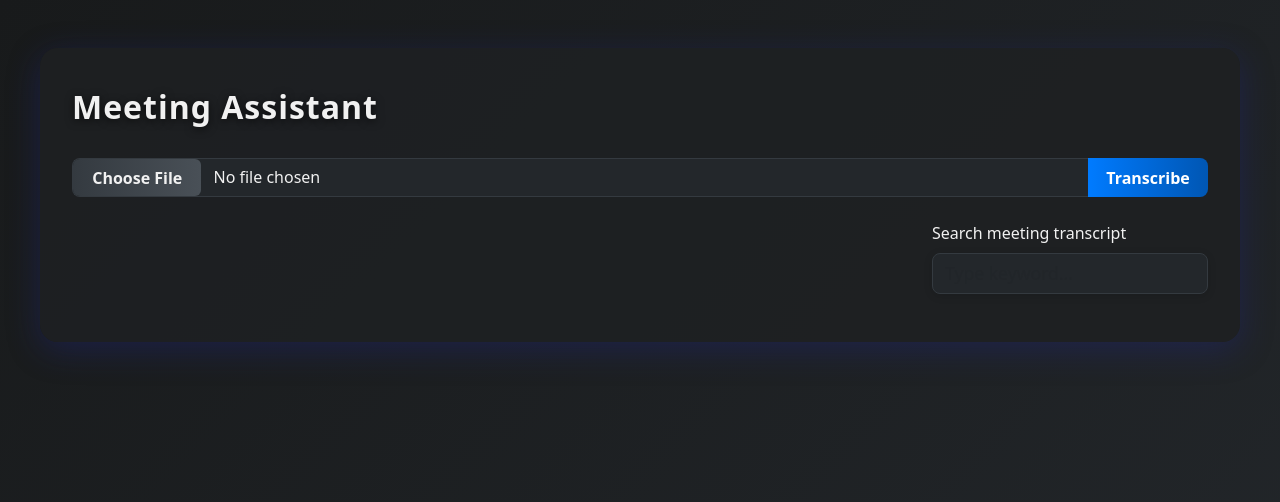
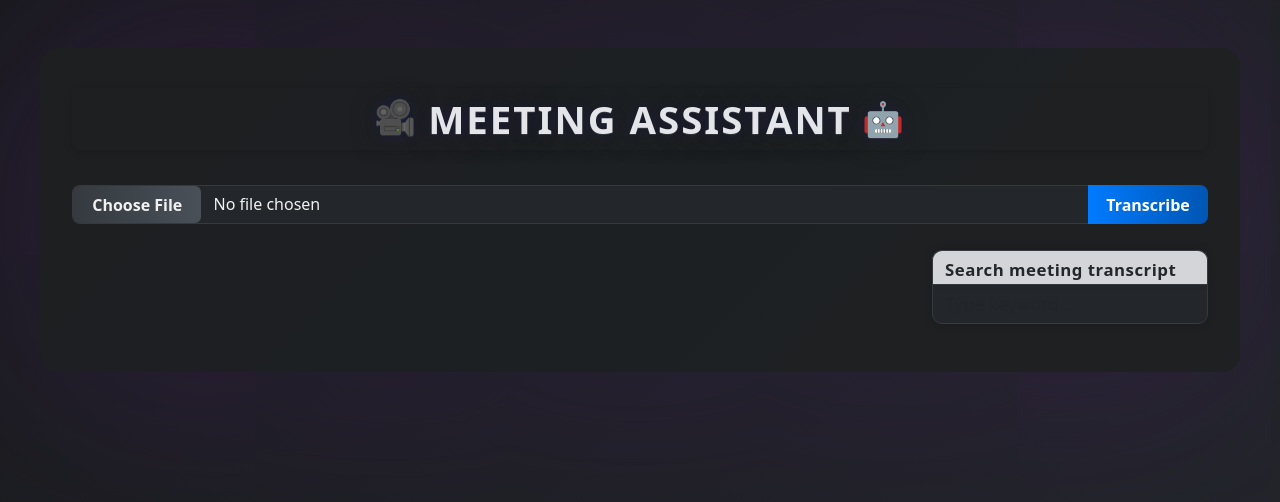
Before and after one commit to Vibe-coding-on-Agentic-DevOps/vibe-coding-poznan, a React (Create React App) app in the folder workspace/frontend/: page / in a window 1280 px wide. Shown: the top 502 px of the page. Built offline with nearby package versions, Linux system fonts and the light colour scheme.

Commit message:
UI upgrade

```diff
--- a/workspace/frontend/src/App.js
+++ b/workspace/frontend/src/App.js
@@ -31,6 +31,8 @@ function App() {
     setSegments([]);
     setActiveSegment(null);
     setFileGroupFocused(false); // Remove blue backlight after file upload
+    setSearchTerm(''); // Clear search input
+    setSearchResults([]); // Clear search results
   };
 
   const handleTimeUpdate = (e) => {
@@ -138,7 +140,31 @@ function App() {
 
   return (
     <Container className="mt-5" style={{ maxWidth: 1200 }}>
-      <h2>Meeting Assistant</h2>
+      <h2
+        style={{
+          textAlign: 'center',
+          fontWeight: 700,
+          fontSize: '2.4rem',
+          letterSpacing: '2px',
+          background: 'none', // remove gradient
+          color: '#e3e5e8', // match gray box color
+          WebkitBackgroundClip: undefined,
+          WebkitTextFillColor: undefined,
+          backgroundClip: undefined,
+          textFillColor: undefined,
+          fontFamily: 'inherit',
+          textShadow: '0 0 16px rgba(0, 17, 255, 0.12), 0 4px 24px #222b, 0 1px 0 #fff2',
+          borderRadius: '8px',
+          boxShadow: '0 2px 8px #0002',
+          padding: '0.5rem 0',
+          marginBottom: '2.2rem',
+          textTransform: 'uppercase',
+        }}
+      >
+        <span role="img" aria-label="camera" style={{fontSize: '2.1rem', verticalAlign: '0.3rem', marginRight: 10}}>🎥</span>
+        MEETING ASSISTANT
+        <span role="img" aria-label="assistant" style={{fontSize: '2.1rem', verticalAlign: '0.2rem', marginLeft: 10}}>🤖</span>
+      </h2>
       <Form onSubmit={handleSubmit} style={{ marginBottom: 0 }}>
         <div style={{ borderRadius: 8, boxShadow: fileGroupFocused ? '0 0 0 0.2rem #1976d2' : 'none', transition: 'box-shadow 1s' }}>
           <InputGroup className="mb-3" style={{ alignItems: 'stretch' }}>
@@ -178,8 +204,43 @@ function App() {
       <div style={{ display: 'flex', gap: 32, alignItems: 'flex-start', marginTop: 24 }}>
         <div style={{ flex: 3, minWidth: 0 }}>
           {(segments.length > 0 || transcription) && (
-            <div className="transcript-box" style={{maxHeight: 350, overflowY: 'auto', overflowX: 'hidden', whiteSpace: 'pre-wrap', fontFamily: 'inherit', fontSize: '1.15rem'}}>
-              <h5>Meeting Transcript:</h5>
+            <>
+              <div style={{ display: 'flex', alignItems: 'flex-end', height: 36 }}>
+                <span style={{
+                  background: '#e3e5e8', // lighter gray for transcript label
+                  color: '#23272b',
+                  fontWeight: 600,
+                  fontSize: '1.05rem',
+                  borderTopLeftRadius: 10,
+                  borderTopRightRadius: 10,
+                  padding: '6px 18px 2px 18px',
+                  border: '1px solid #343a40',
+                  borderBottom: 'none',
+                  marginLeft: -1, // nudge left
+                  marginBottom: 0, // flush top
+                  boxShadow: '0 -2px 8px #0002',
+                  letterSpacing: '0.5px',
+                  zIndex: 2,
+                  position: 'relative',
+                }}>Meeting Transcript:</span>
+              </div>
+              <div className="transcript-box" style={{
+                maxHeight: 350,
+                overflowY: 'auto',
+                overflowX: 'hidden',
+                whiteSpace: 'pre-wrap',
+                fontFamily: 'inherit',
+                fontSize: '1.15rem',
+                marginTop: 0,
+                border: '1px solid #343a40',
+                borderTopLeftRadius: 0, // remove top left radius
+                borderTopRightRadius: 0, // remove top right radius
+                borderBottomLeftRadius: 10,
+                borderBottomRightRadius: 10,
+                background: '#23272b',
+                position: 'relative',
+                zIndex: 1,
+              }}>
                 <div className="m-0" style={{whiteSpace: 'pre-wrap', wordBreak: 'break-word', fontFamily: 'inherit', fontSize: '1.15rem'}}>
                   {segments.length > 0
                     ? segments.map((seg, idx) => (
@@ -200,16 +261,50 @@ function App() {
                     : transcription}
                 </div>
               </div>
+            </>
           )}
         </div>
         <div style={{ flex: 1, minWidth: 260 }}>
           <Form.Group controlId="searchKeyword" className="mb-3">
-            <Form.Label>Search meeting transcript</Form.Label>
+            <div style={{ display: 'flex', alignItems: 'flex-end', height: 36 }}>
+              <span style={{
+                display: 'block',
+                width: '100%',
+                background: '#d3d5d8', // slightly different light gray for search label
+                color: '#23272b',
+                fontWeight: 600,
+                fontSize: '1.05rem',
+                borderTopLeftRadius: 10,
+                borderTopRightRadius: 10,
+                padding: '6px 12px 2px 12px', // match input padding
+                border: '1px solid #343a40',
+                borderBottom: 'none',
+                marginLeft: 0, // align perfectly with output field
+                marginBottom: 0, // flush top
+                boxShadow: '0 -2px 8px #0002',
+                letterSpacing: '0.5px',
+                zIndex: 2,
+                position: 'relative',
+                boxSizing: 'border-box',
+              }}>Search meeting transcript</span>
+            </div>
             <Form.Control
               type="text"
               value={searchTerm}
               onChange={handleSearch}
               placeholder="Type keyword..."
+              style={{
+                border: '1px solid #343a40',
+                borderTopLeftRadius: 0, // remove top left radius
+                borderTopRightRadius: 0, // remove top right radius
+                borderBottomLeftRadius: 10,
+                borderBottomRightRadius: 10,
+                background: '#23272b',
+                color: '#f1f1f1',
+                marginTop: 0,
+                zIndex: 1,
+                position: 'relative',
+              }}
             />
           </Form.Group>
           {searchResults.length > 0 && (
@@ -268,10 +363,47 @@ function App() {
         </Form>
       )}
       {answer && (
-        <div className="answer-box mt-3" style={{maxHeight: 350, overflowY: 'auto', overflowX: 'hidden', whiteSpace: 'pre-wrap', fontFamily: 'inherit', fontSize: '1.15rem'}}>
-          <h5>Answer:</h5>
+        <>
+          <div style={{ display: 'flex', alignItems: 'flex-end', height: 36, marginTop: 24 }}>
+            <span style={{
+              background: '#e3e5e8', // same as transcript label
+              color: '#23272b',
+              fontWeight: 600,
+              fontSize: '1.05rem',
+              borderTopLeftRadius: 10,
+              borderTopRightRadius: 10,
+              padding: '6px 18px 2px 18px',
+              border: '1px solid #343a40',
+              borderBottom: 'none',
+              marginLeft: -1, // nudge left for alignment
+              marginBottom: 0,
+              boxShadow: '0 -2px 8px #0002',
+              letterSpacing: '0.5px',
+              zIndex: 2,
+              position: 'relative',
+            }}>Answer:</span>
+          </div>
+          <div className="answer-box mt-0" style={{
+            maxHeight: 180, // reduced height
+            overflowY: 'auto',
+            overflowX: 'hidden',
+            whiteSpace: 'pre-wrap',
+            fontFamily: 'inherit',
+            fontSize: '1.15rem',
+            border: '1px solid #343a40',
+            borderTopLeftRadius: 0,
+            borderTopRightRadius: 0,
+            borderBottomLeftRadius: 10,
+            borderBottomRightRadius: 10,
+            background: '#23272b',
+            position: 'relative',
+            zIndex: 1,
+            marginTop: 0, // remove extra margin
+            padding: 10, // less padding
+          }}>
             <div className="m-0" style={{whiteSpace: 'pre-wrap', wordBreak: 'break-word', fontFamily: 'inherit', fontSize: '1.15rem'}}>{answer}</div>
           </div>
+        </>
       )}
     </Container>
   );
--- a/workspace/frontend/src/dark-theme.css
+++ b/workspace/frontend/src/dark-theme.css
@@ -19,7 +19,7 @@ h5, label, .form-label {
 .container {
   background: rgba(30, 32, 34, 0.95);
   border-radius: 18px;
-  box-shadow: 0 8px 32px 0 rgba(31, 38, 135, 0.37);
+  box-shadow: 0 0px 256px 0 rgba(93, 31, 135, 0.37);
   padding: 2.5rem 2rem 2rem 2rem;
   max-width: 600px;
 }
```
Lines whose indentation alone changed are shown as unchanged.
